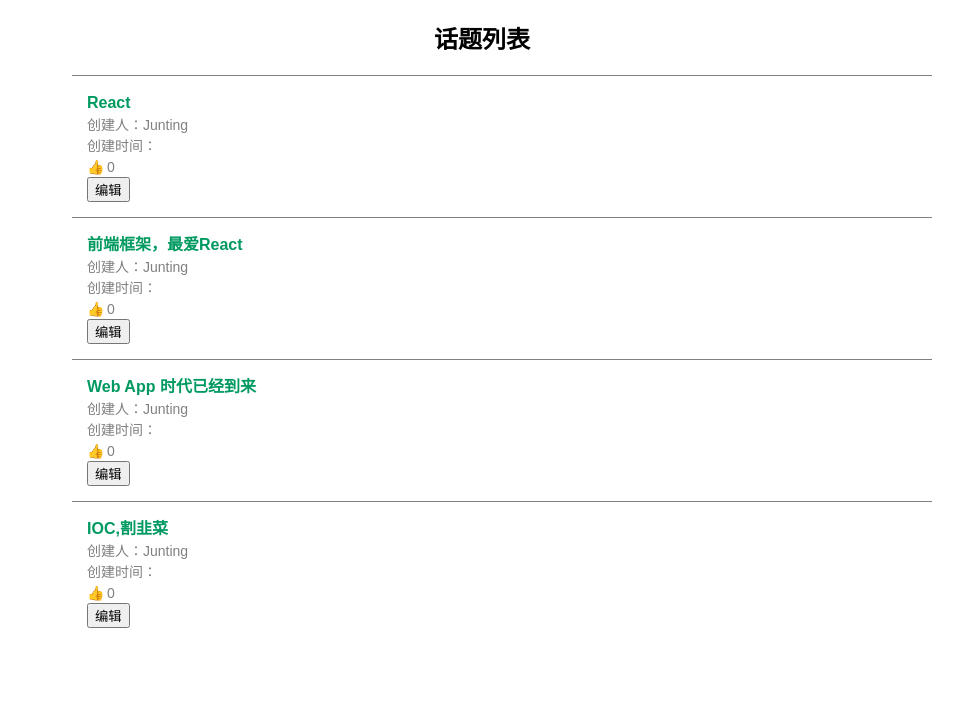
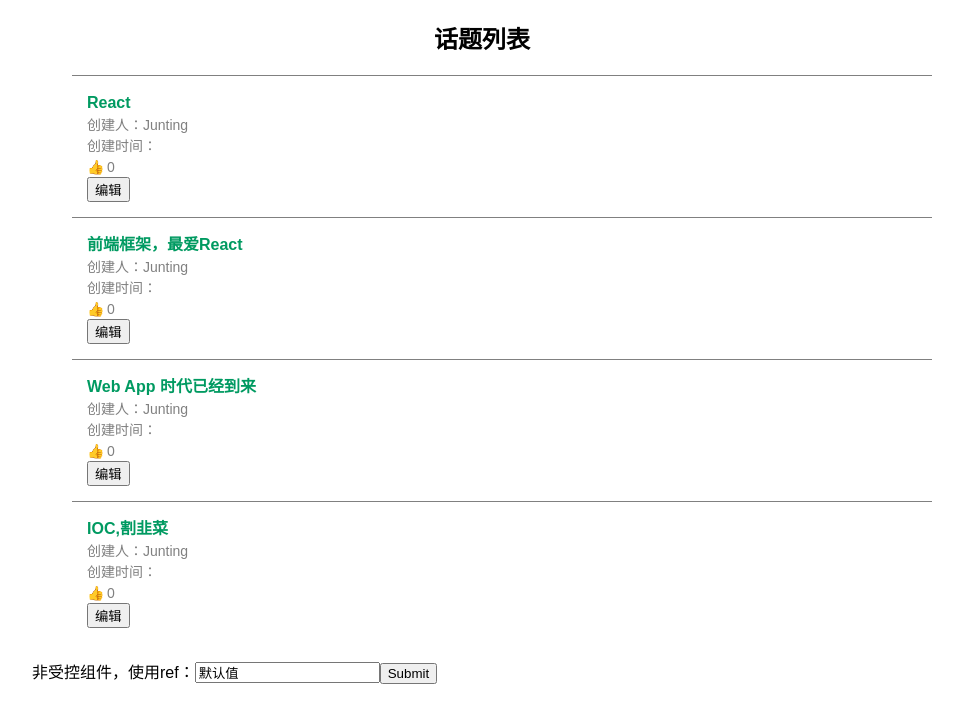
Before and after one commit to Twitchboy/my-first-react-app, a React (Create React App) app: page / in a window 1280 px wide. Shown: the top 722 px of the page, without its empty margins (158-1121 px from the left). Built offline with nearby package versions, Linux system fonts and the light colour scheme.

Commit message:
非受控组件

```diff
--- a/src/PostList/PostList.js
+++ b/src/PostList/PostList.js
@@ -1,5 +1,6 @@
 import React, { Component } from 'react';
 import PostItem from './PostItem';
+import SimpleFormRef from './SimpleFormRef';
 import './css/postlist.css';
 
 class PostList extends Component {
@@ -76,6 +77,7 @@
                         />
                     )}
                 </ul>
+                <SimpleFormRef />
             </div>
         );
     }
--- /dev/null
+++ b/src/PostList/SimpleFormRef.js
@@ -0,0 +1,33 @@
+import React, { Component } from 'react'
+
+class SimpleFormRef extends Component {
+    constructor (props) {
+        super(props);
+        this.state = ({
+            defaultValue: '默认值'
+        })
+        this.handleSubmit = this.handleSubmit.bind(this)
+    }
+
+    handleSubmit (event) {
+        console.log('输出值', this.input.value);
+        event.preventDefault();
+    }
+
+    render () {
+        return(
+            <div>
+                <form onSubmit={this.handleSubmit}>
+                    <label>
+                        非受控组件，使用ref：
+                        {/*  */}
+                        <input defaultValue={this.state.defaultValue} ref={input => this.input = input}/>
+                    </label>
+                    <input type="submit"/>
+                </form>
+            </div>
+        )
+    }
+}
+
+export default SimpleFormRef;
```
